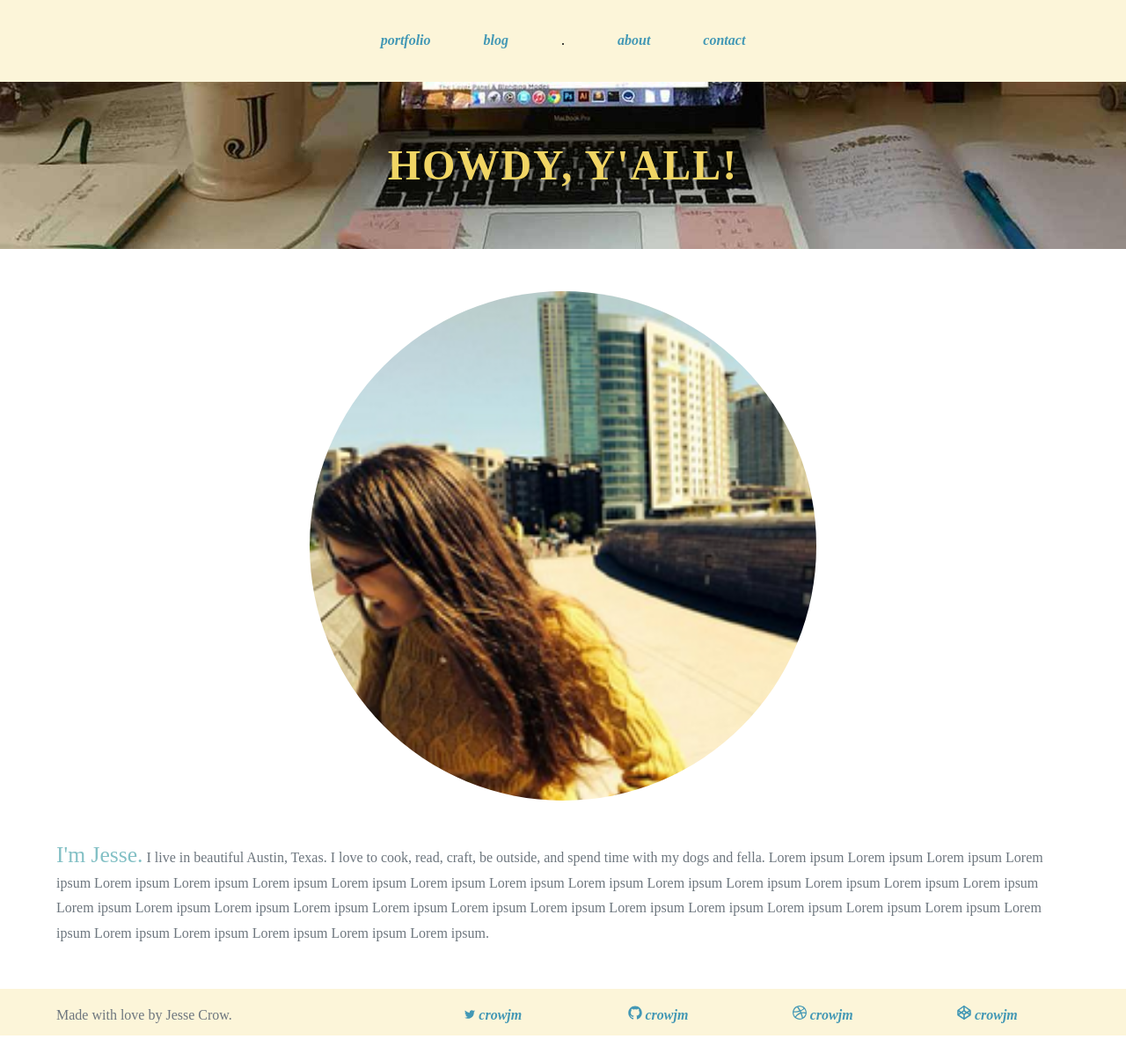
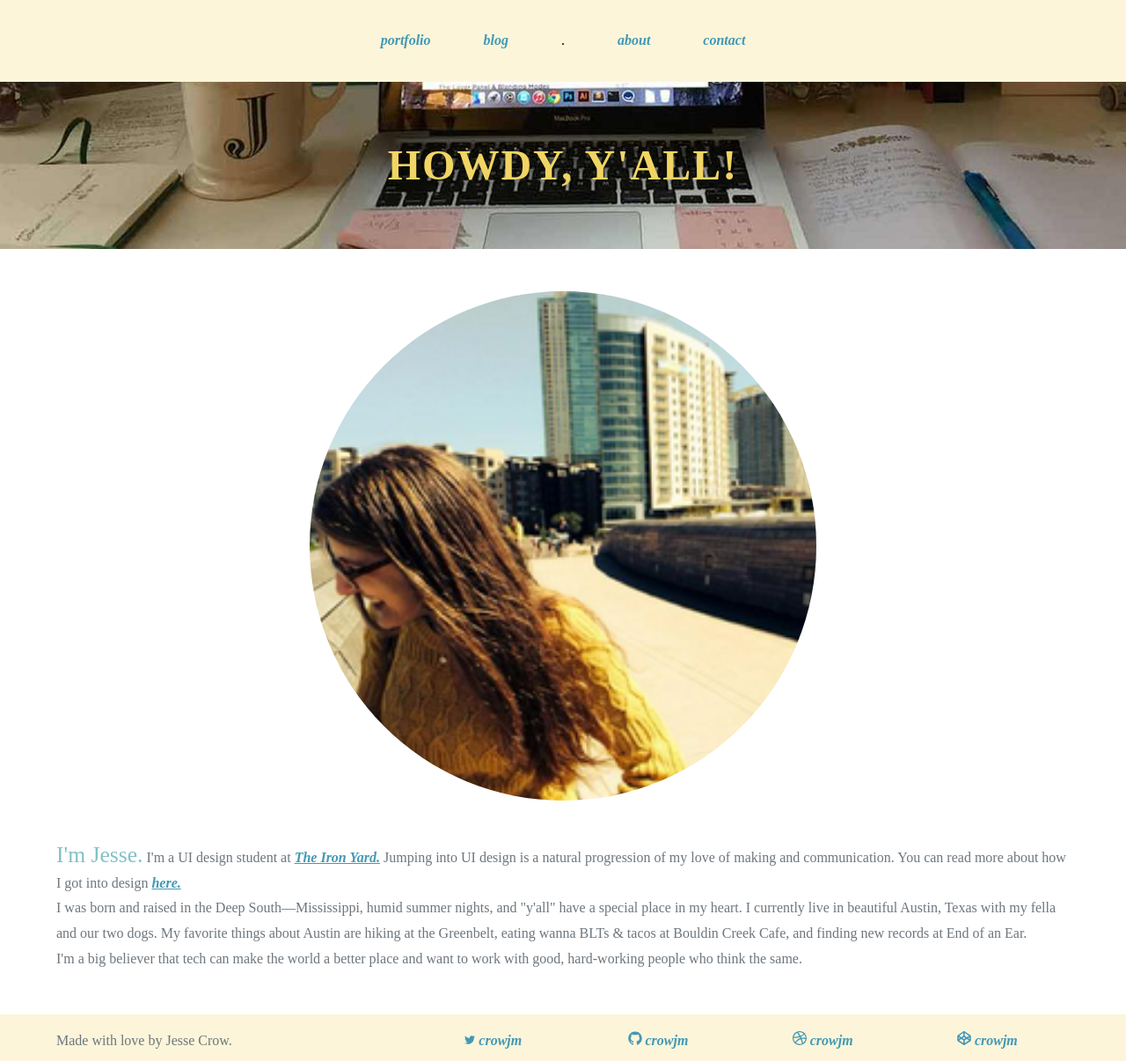
Before and after one commit to crowjm/crowjm.github.io, a Jekyll site: the page built from about.md, in a window 1280 px wide. Shown: the whole page at 88% size. Built offline with Jekyll 4.4.1, drawn with Linux system fonts in a browser that asks for light colours; before the commit the page ends 1177 px from its top, so only the background shows below that.

Commit message:
added copy to about

```diff
--- a/about.md
+++ b/about.md
@@ -8,6 +8,8 @@ title: about
 <div class="wrapper">
 	<img src="/img/jesse.png" alt="photo of Jesse Crow" class="prof-pic">
 	<div class="about-main-text">
-		<p><span class="about-intro">I'm Jesse.</span> I live in beautiful Austin, Texas. I love to cook, read, craft, be outside, and spend time with my dogs and fella. Lorem ipsum Lorem ipsum Lorem ipsum Lorem ipsum Lorem ipsum Lorem ipsum Lorem ipsum Lorem ipsum Lorem ipsum Lorem ipsum Lorem ipsum Lorem ipsum Lorem ipsum Lorem ipsum Lorem ipsum Lorem ipsum Lorem ipsum Lorem ipsum Lorem ipsum Lorem ipsum Lorem ipsum Lorem ipsum Lorem ipsum Lorem ipsum Lorem ipsum Lorem ipsum Lorem ipsum Lorem ipsum Lorem ipsum Lorem ipsum Lorem ipsum Lorem ipsum Lorem ipsum Lorem ipsum.</p>
+		<p><span class="about-intro">I'm Jesse.</span> I'm a UI design student at <a href="http://theironyard.com/courses/ui-design/">The Iron Yard.</a> Jumping into UI design is a natural progression of my love of making and communication. You can read more about how I got into design <a href="http://crowjm.github.io/2015/02/10/why-web-design.html">here.</a></p>
+		<p>I was born and raised in the Deep South&mdash;Mississippi, humid summer nights, and "y'all" have a special place in my heart. I currently live in beautiful Austin, Texas with my fella and our two dogs. My favorite things about Austin are hiking at the Greenbelt, eating wanna BLTs &amp; tacos at Bouldin Creek Cafe, and finding new records at End of an Ear.</p>
+		<p>I'm a big believer that tech can make the world a better place and want to work with good, hard-working people who think the same.</p>
 	</div>
 </div>
```
Also changed, not shown: 16 other files.
